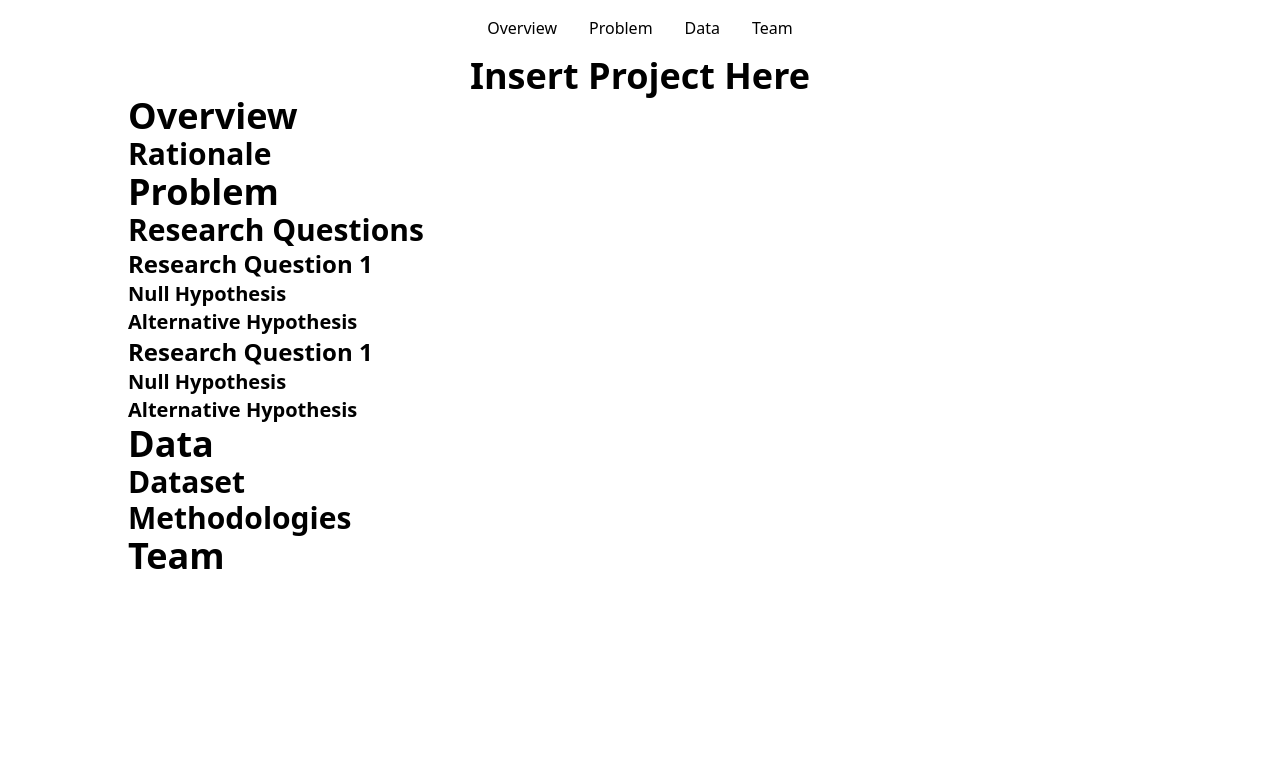
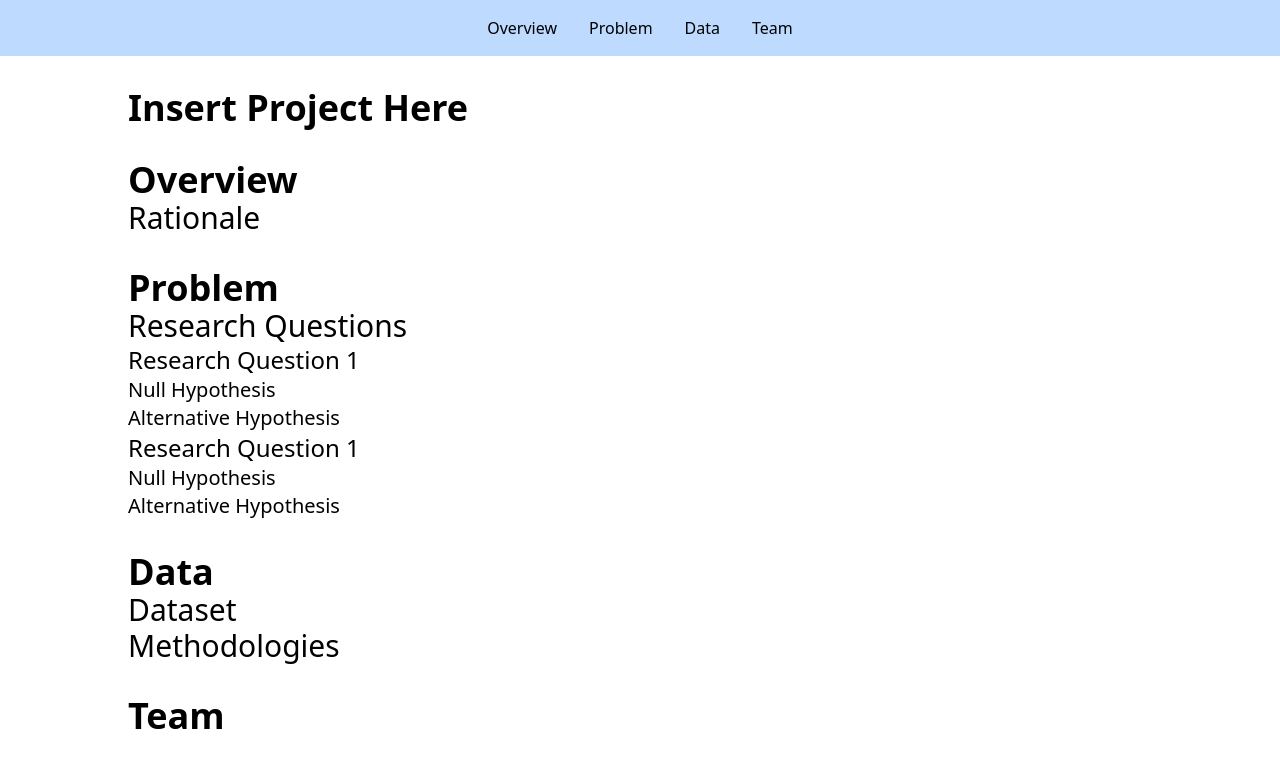
Before and after one commit to jcfrongoso/cs132-final-project, a SvelteKit app: page / in a window 1280 px wide. Shown: the top 768 px of the page. Built offline with nearby package versions, Linux system fonts and the light colour scheme.

Commit message:
style: removed bold stylings on headers below h1

```diff
--- a/src/routes/+page.svelte
+++ b/src/routes/+page.svelte
@@ -11,38 +11,38 @@
 </script>
 
 <!-- Introduction to the entire thing -->
-<section id="Hero">
+<section class="my-8" id="Hero">
     <Hero />
 </section>
 
 <!-- Overview -->
-<section id="Overview">
+<section class="my-8" id="Overview">
     <Overview />
 </section>
 
 <!-- Problem, Solution, Objectives & Hypothesis -->
-<section id="Problem">
+<section class="my-8" id="Problem">
     <Problem />
 </section>
 
 <!-- Data History and Collection -->
-<section id="Data">
+<section class="my-8" id="Data">
     <Data />
 </section>
 
 {#if render_results}
 <!-- Data Preprocessing -->
-<section>
+<section class="my-8">
     <Preprocessing />
 </section>
 
 <!-- Results -->
-<section>
+<section class="my-8">
     <Results />
 </section>
 {/if}
 
 <!-- Team -->
-<section id="Team">
+<section class="my-8" id="Team">
     <Team />
 </section>
--- a/src/routes/Header.svelte
+++ b/src/routes/Header.svelte
@@ -7,7 +7,7 @@
     ]
 </script>
 
-<header>
+<header class="sticky top-0 bg-blue-200">
     <nav>
         <ul class="flex justify-center">
             {#each nav_items as item}
--- a/src/routes/Hero.svelte
+++ b/src/routes/Hero.svelte
@@ -1,3 +1,3 @@
 <div class="max-w-5xl mx-auto">
-    <h1 class="text-center">Insert Project Here</h1>
+    <h1 class="text-left">Insert Project Here</h1>
 </div>
--- a/src/routes/index.css
+++ b/src/routes/index.css
@@ -2,12 +2,7 @@
 @plugin '@tailwindcss/typography';
 
 @layer base {
-    h1,
-    h2,
-    h3,
-    h4,
-    h5,
-    h6 {
+    h1 {
         @apply font-bold;
     }
 
```
